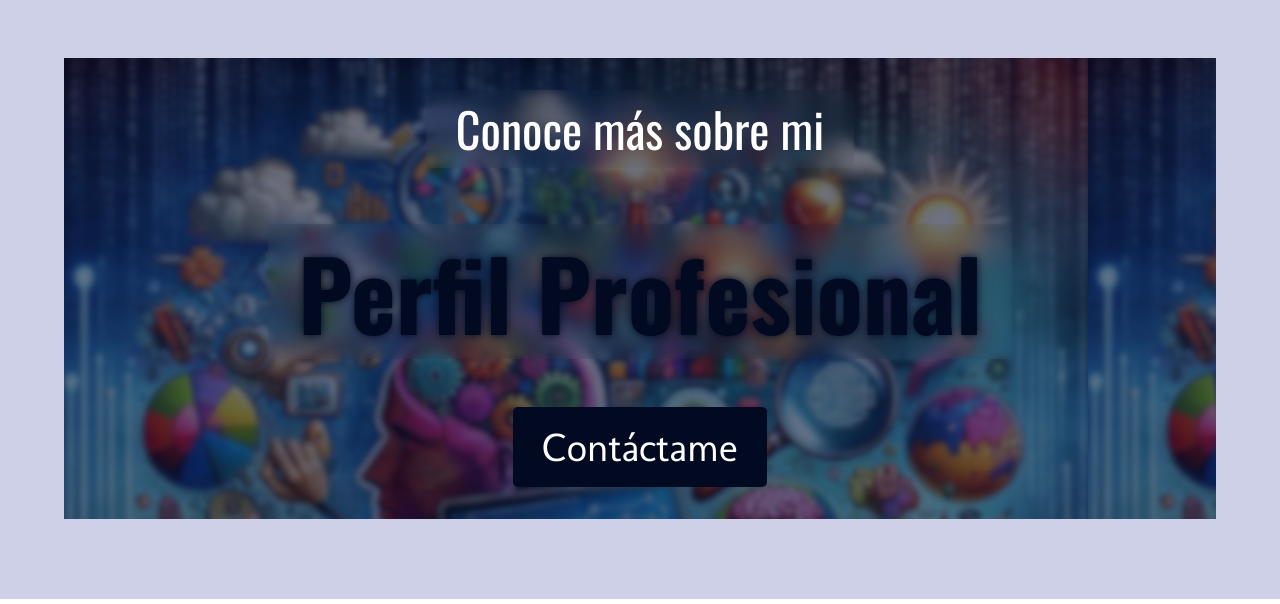
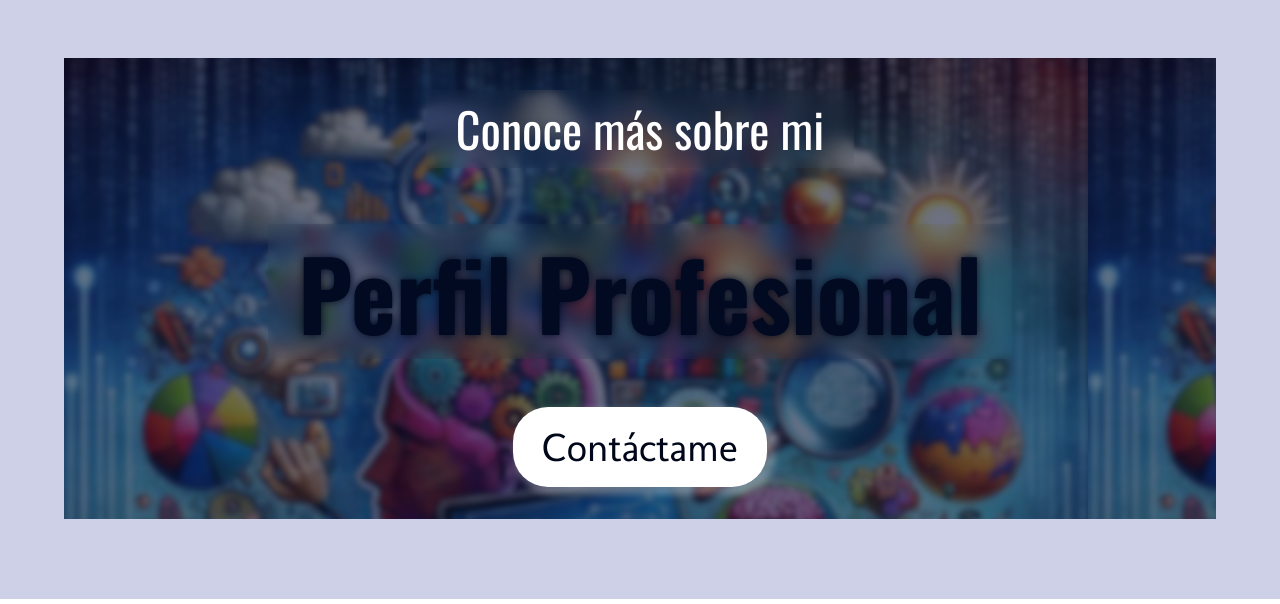
Before and after one commit to LauraVargas22/PortafolioLV, a plain HTML site: page pages/home.html in a window 1280 px wide. In both pictures the pointer is over the link "Contáctame". Shown: the part 4110-4714 px from the top of the page. Drawn offline with nearby package versions, Linux system fonts and the light colour scheme.

Commit message:
feat: :art: Styles buttons Add styles when the user do hover in some buttons

```diff
--- a/css/home.css
+++ b/css/home.css
@@ -393,6 +393,16 @@ ul {
     border-radius: 5px;
 }
 
+/*Estilos bóton de redireccionamiento al email al hacer hover*/
+.email:hover {
+    background: white;
+    color: #00071a;
+    font-family: "Molengo", serif;
+    font-weight: 400;
+    font-style: normal;
+    border-radius: 35px;
+    box-shadow: 5px 5px 7px 3px rgb(255, 255, 255, 0.3);
+}
 
 /*Estilos pie de página*/
 footer {
@@ -430,6 +440,11 @@ footer {
     padding: 5px;
 }
 
+/*Estilos de cada logo al hacer hover*/
+.icon__link:hover {
+    box-shadow: 4px 4px 6px 2px rgb(255, 255, 255, 0.6);
+}
+
 /*Modificaciones en los estilos en pantalla de mínimo 1024px*/
 @media screen and (min-width: 1024px) {
     #about_me {
```
